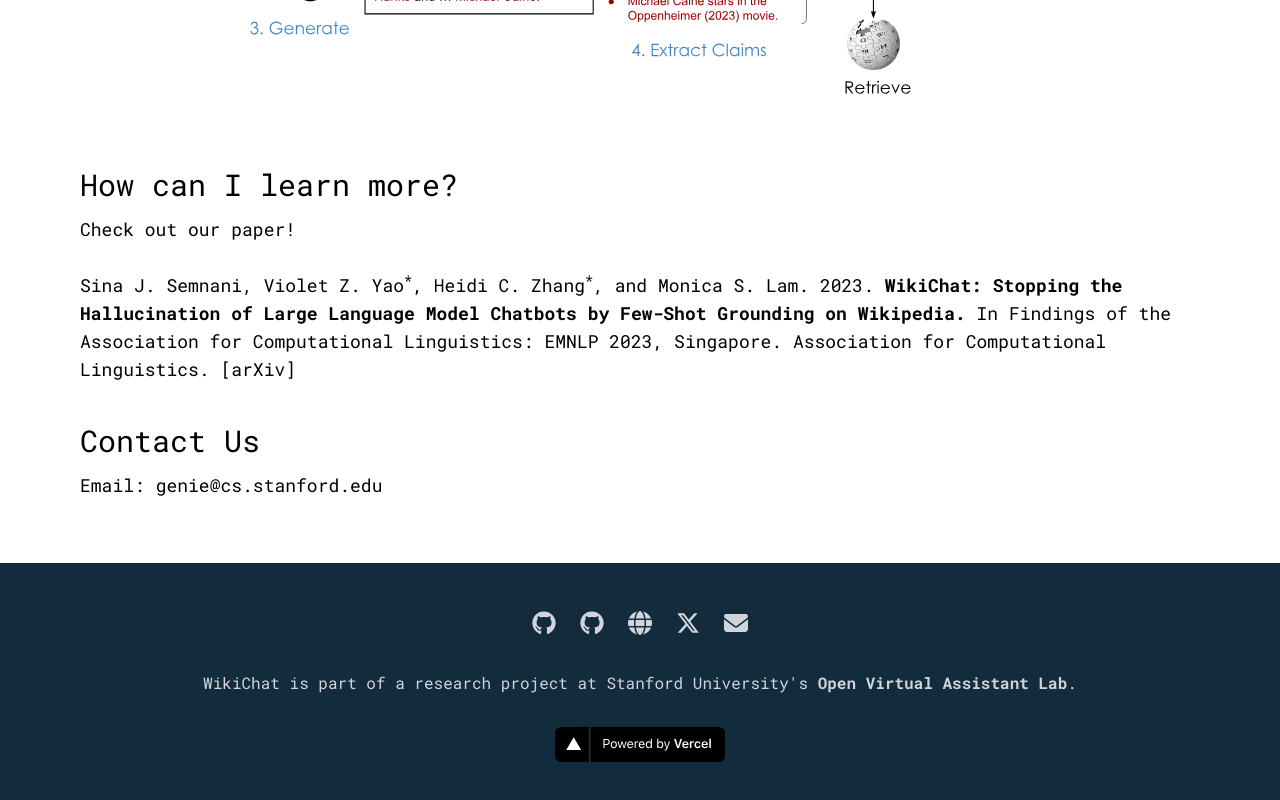
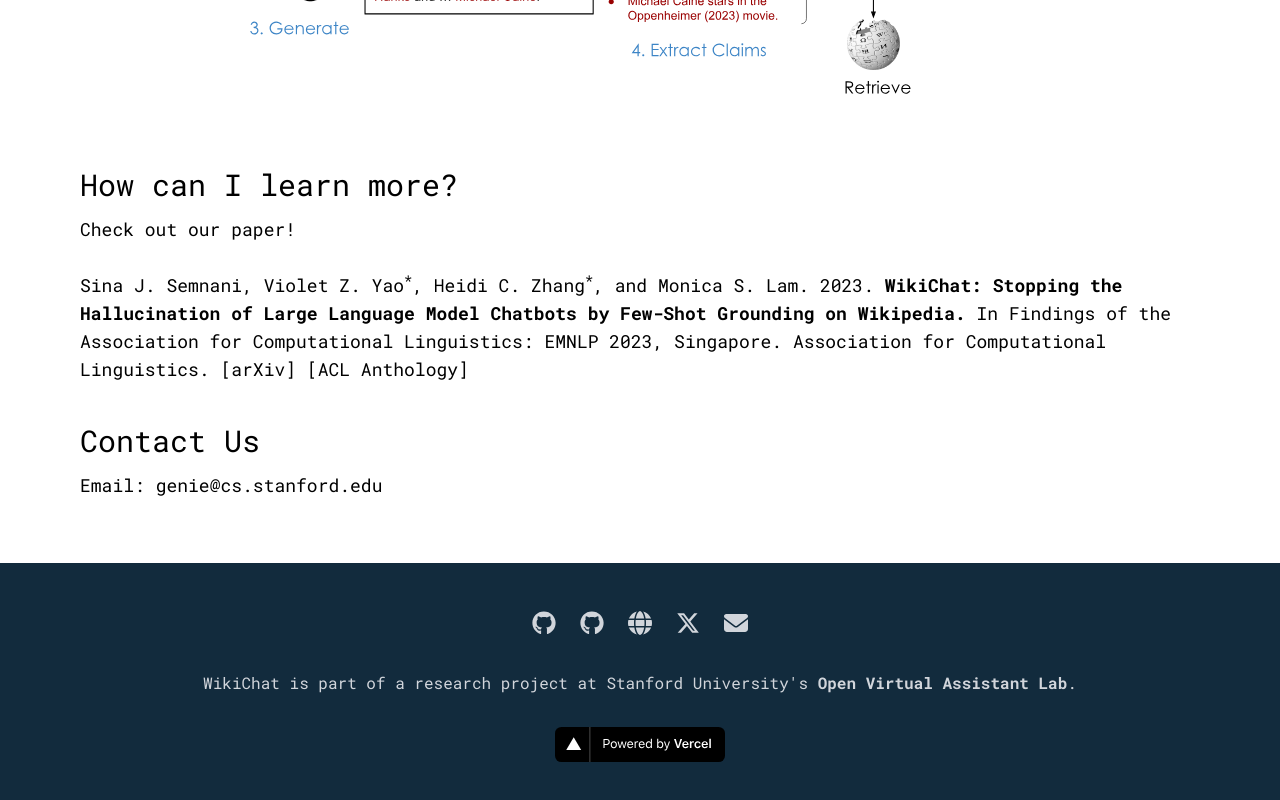
Before and after one commit to stanford-oval/ovalchat, a Next.js app: page /about in a window 1280 px wide. Shown: the part 1761-2561 px from the top of the page. Built offline with nearby package versions, Linux system fonts and the light colour scheme.

Commit message:
Add ACL paper link

```diff
--- a/src/components/global/branding.tsx
+++ b/src/components/global/branding.tsx
@@ -213,7 +213,7 @@ export function aboutPage() {
             <br></br><br></br>
             Sina J. Semnani, Violet Z. Yao<sup>*</sup>, Heidi C. Zhang<sup>*</sup>, and Monica S. Lam. 2023. <b>WikiChat: Stopping the Hallucination of Large Language Model Chatbots by Few-Shot Grounding on Wikipedia.</b> In Findings
             of the Association for Computational Linguistics: EMNLP 2023, Singapore. Association for Computational Linguistics.
-            [<a href="https://arxiv.org/abs/2305.14292">arXiv</a>]
+            [<a href="https://arxiv.org/abs/2305.14292">arXiv</a>] [<a href="https://aclanthology.org/2023.findings-emnlp.157/">ACL Anthology</a>]
         </p>
 
         <h3 className="text-3xl pt-10 pb-3">
```
